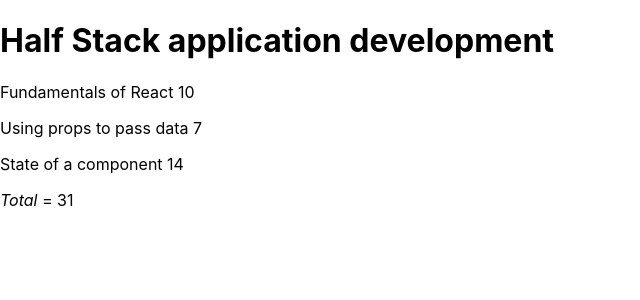
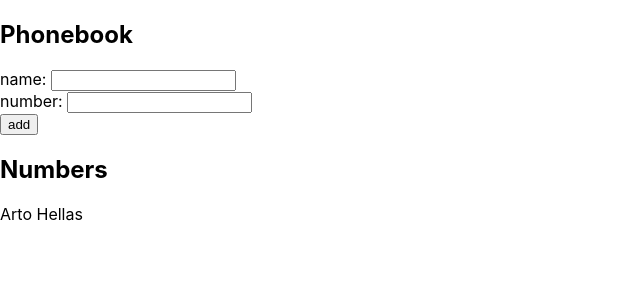
Before and after one commit to inky-penky/REACT-EXERCISES, a React (Create React App) app: page / in a window 1280 px wide. Shown: the top 300 px of the page, without its empty margins (0-640 px from the left). Built offline with nearby package versions, Linux system fonts and the light colour scheme.

Commit message:
feat:exercise2

```diff
--- a/src/App.js
+++ b/src/App.js
@@ -1,29 +1,66 @@
-import React from 'react'
-import ReactDOM from 'react-dom'
-import Header from './component/header'
-import Content from './component/content'
-import Total from './component/total'
+import React, { useState } from 'react'
+import './App.css';
+
+
+export const generateId = () => Math.random().toString(36).substring(2, 6)
+
 
 const App = () => {
-  const course = 'Half Stack application development'
-  const part1 = 'Fundamentals of React'
-  const exercises1 = 10
-  const part2 = 'Using props to pass data'
-  const exercises2 = 7
-  const part3 = 'State of a component'
-  const exercises3 = 14
+  const [newNumber, setNewNumber] = useState('')
+  const [persons, setPersons] = useState([
+    { name: 'Arto Hellas' }
+  ])
+  const [newName, setNewName] = useState('')
 
+  const addNewName = (e) => {
+    e.preventDefault();
+
+    if (Object.keys(persons).some(personId => {
+      const person = persons[personId]
+      return person.name.toLowerCase() === newName.trim().toLowerCase()
+    })) {
+      setNewName('')
+      return window.alert(`${newName} is already added to phonebook`)
+
+    }
+
+    const newInput = {}
+    newInput[generateId()] = {
+      name: newName
+    }
+    setPersons({
+      ...persons,
+      ...newInput
+
+    })
+    setNewName('')
+  }
   return (
     <div>
-      <Header course={course} />
-      <Content parts={part1} exercises={exercises1} />
-      <Content parts={part2} exercises={exercises2} />
-      <Content parts={part3} exercises={exercises3} />
-      <Total total={exercises1 + exercises2 + exercises3} />
+      <h2>Phonebook</h2>
+      <form onSubmit={e => addNewName(e)}>
+        <div>
+          name: <input type="text" value={newName} onChange={e => setNewName(e.target.value)} />
+        </div>
+        <div>
+          number: <input type="number" value={newNumber} onChange={e => setNewNumber(e.target.value)}></input>
+        </div>
+        <div>
+          <button type="submit">add</button>
+        </div>
+      </form>
+      <h2>Numbers</h2>
+      <p>{
+        Object.keys(persons).map(
+          personId => {
+            const person = persons[personId]
+            return <p key={personId}>{person.name}</p>
+          }
+        )
+      }
+      </p>
     </div>
   )
 }
 
-ReactDOM.render(<App />, document.getElementById('root'))
-
-export default App;
+export default App
```
